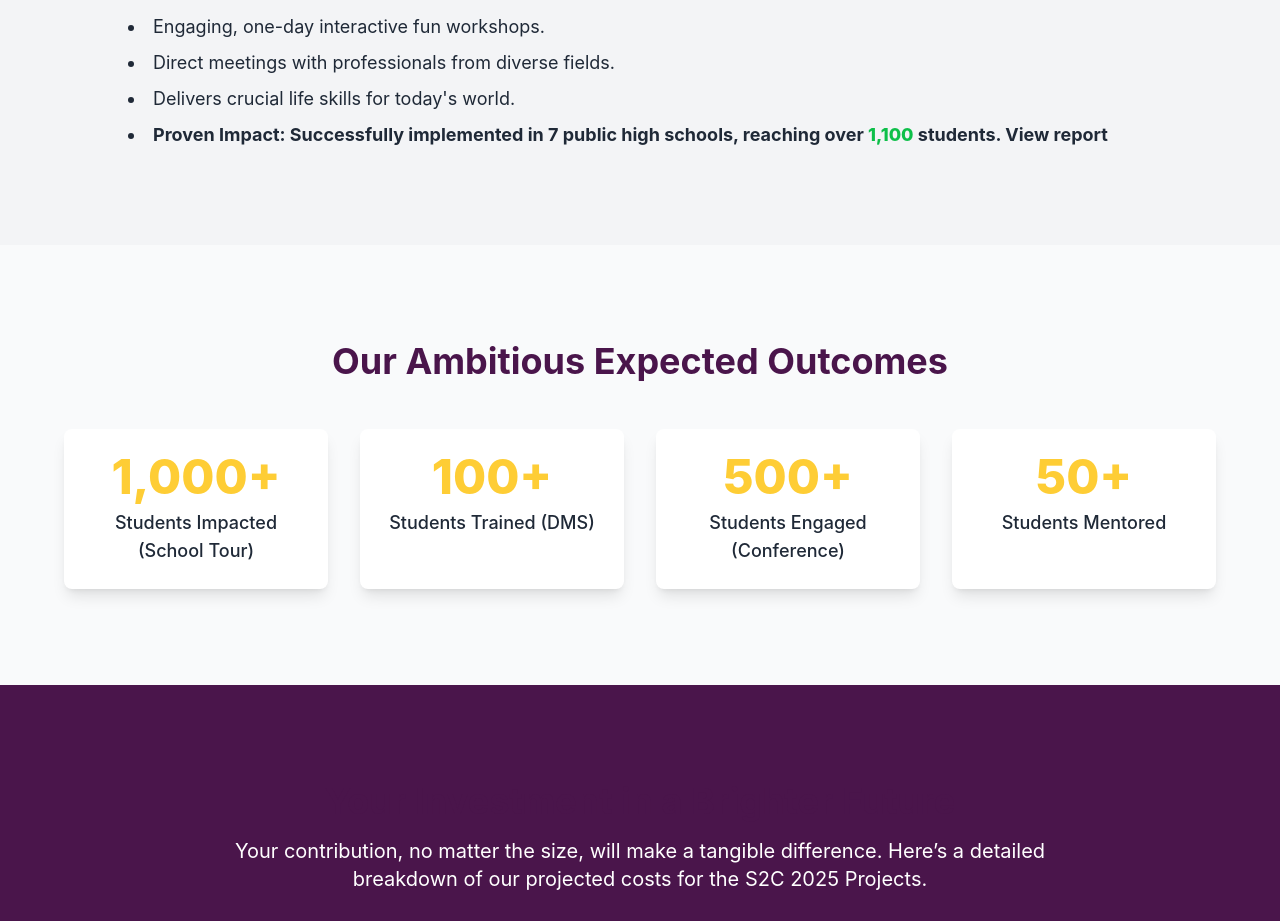
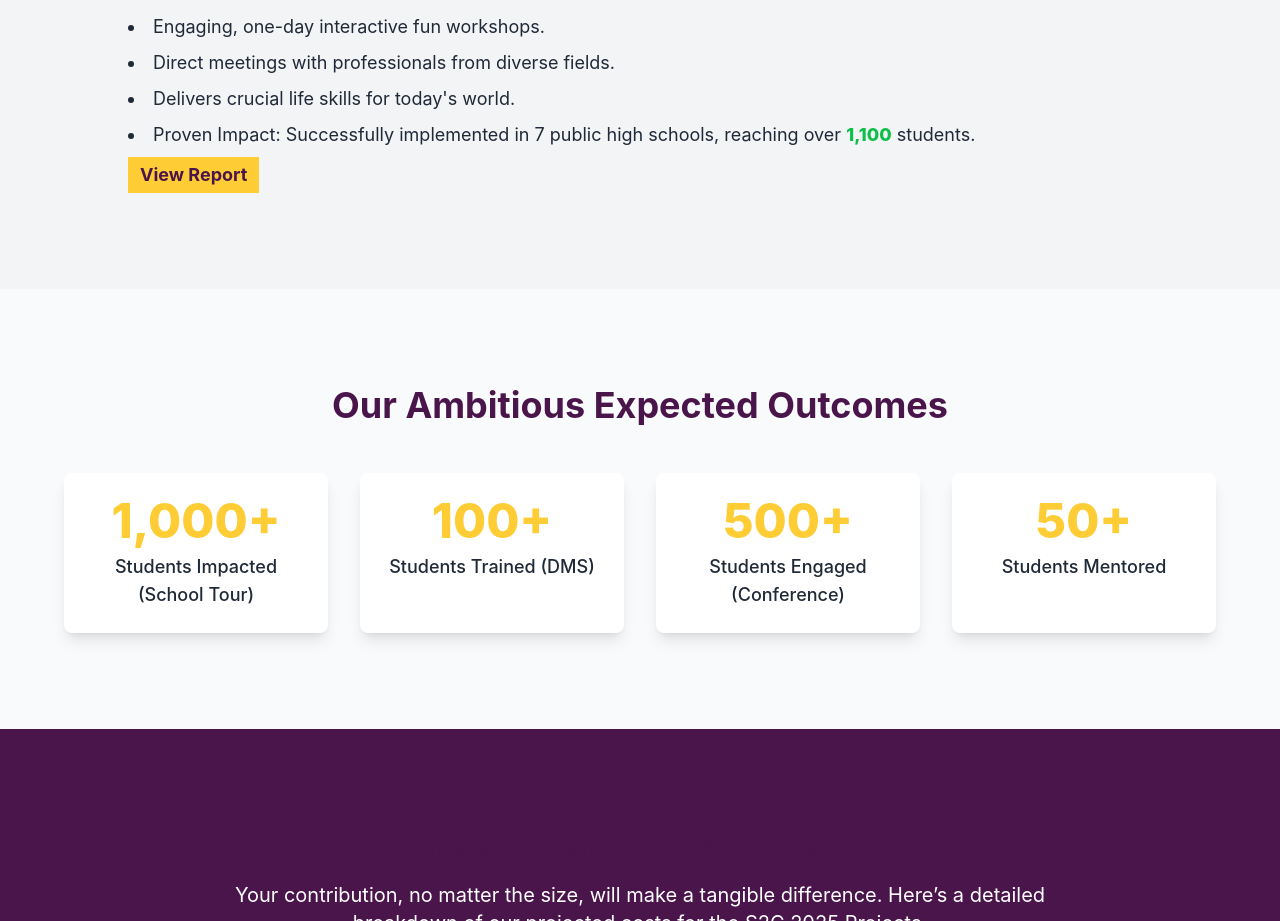
Before and after one commit to s2c-dms/fundraising-banner, a plain HTML site: page index.html in a window 1280 px wide. Shown: the part 1362-2283 px from the top of the page. Drawn offline with nearby package versions, Linux system fonts and the light colour scheme.

Commit message:
Update index.html

```diff
--- a/index.html
+++ b/index.html
@@ -102,7 +102,8 @@
                             <li>Engaging, one-day interactive fun workshops.</li>
                             <li>Direct meetings with professionals from diverse fields.</li>
                             <li>Delivers crucial life skills for today's world.</li>
-                            <li class="font-bold">Proven Impact: Successfully implemented in 7 public high schools, reaching over <span class="text-accent-green font-extrabold">1,100</span> students. <a href="https://drive.google.com/file/d/1ReA8uK6Blqtq2nKX5XfoxJrDiAi9Ze3a/view?usp=drive_link" target= "_blank">View report</a></li>
+                            <li>Proven Impact: Successfully implemented in 7 public high schools, reaching over <span class="text-accent-green font-extrabold">1,100</span> students. <br><a href="https://drive.google.com/file/d/1ReA8uK6Blqtq2nKX5XfoxJrDiAi9Ze3a/view?usp=drive_link" target="_blank" class="mt-2 inline-block bg-accent-yellow text-primary font-bold py-1 px-3 hover:bg-yellow-400 transition-colors duration-200">View Report</a></li>
+
                         </ul>
                     </div>
 
```
